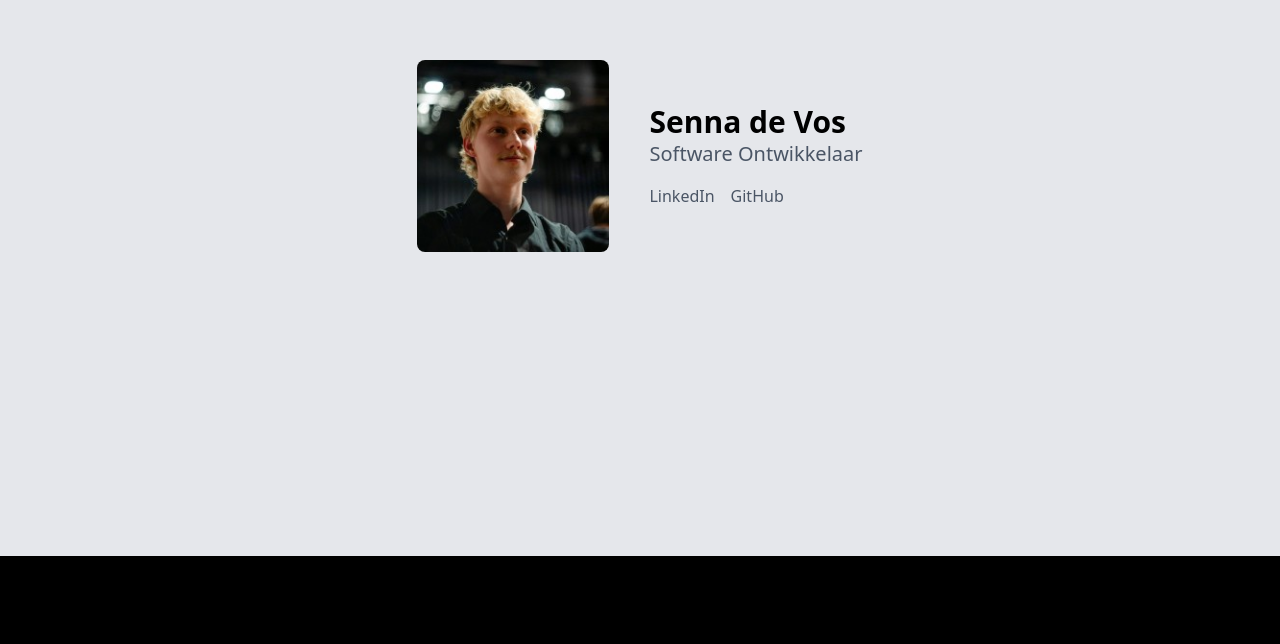
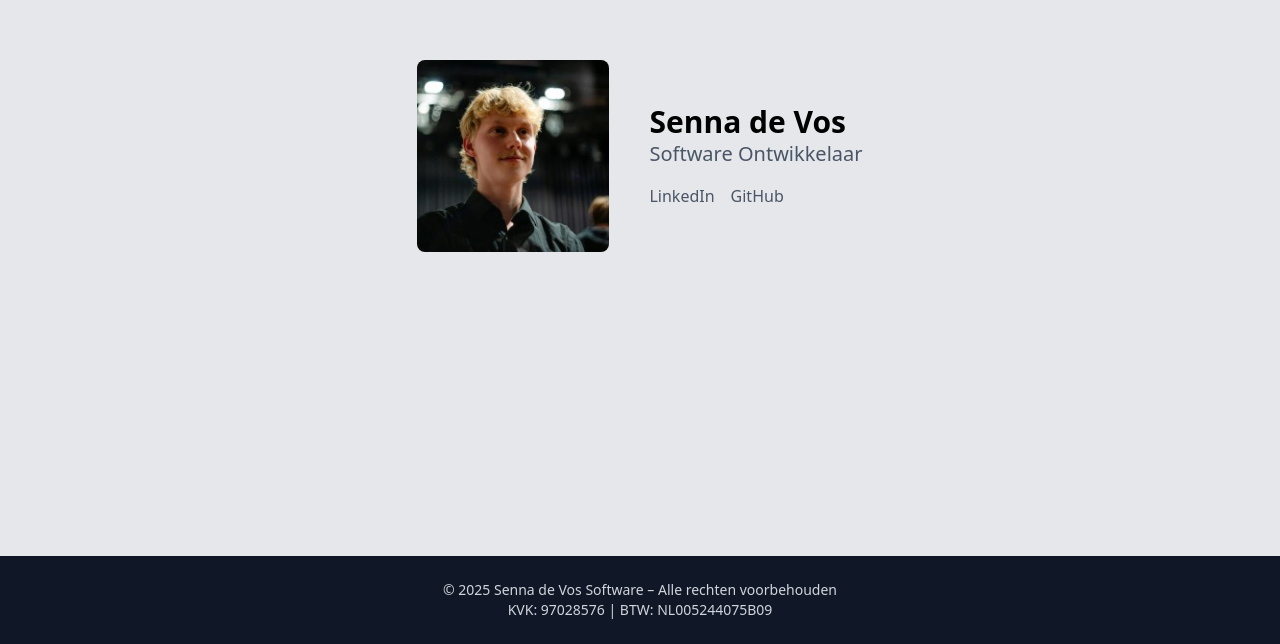
Before and after one commit to sennadevos/portfolio, a Vue app: page / in a window 1280 px wide. Shown: the part 244-888 px from the top of the page. Before the commit the page ends 800 px from the top, so only its background shows below. Built offline with nearby package versions, Linux system fonts and the light colour scheme.

Commit message:
feat(footer): add footer to the end of the page

```diff
--- a/src/App.vue
+++ b/src/App.vue
@@ -1,12 +1,11 @@
 <script setup>
 import HeroSection from "./sections/HeroSection.vue";
-
-import { useI18n } from "vue-i18n";
-const { t } = useI18n()
+import Footer from "./sections/Footer.vue";
 </script>
 
 <template>
   <div>
     <HeroSection />
+    <Footer />
   </div>
 </template>
--- a/src/locales/en.json
+++ b/src/locales/en.json
@@ -4,5 +4,10 @@
   "detailed_nl": "Detailed Dutch",
   "compact_nl": "Compact Dutch",
   "detailed_en": "Detailed English",
-  "compact_en": "Compact English"
+  "compact_en": "Compact English",
+  "legal": {
+    "rightsReserved": "All rights reserved",
+    "privacyPolicy": "Privacyverklaring",
+    "termsAndConditions": "Terms and Conditions"
+  }
 }
--- a/src/locales/nl.json
+++ b/src/locales/nl.json
@@ -4,5 +4,10 @@
   "detailed_nl": "Gedetaileerd Nederlands",
   "compact_nl": "Compact Nederlands",
   "detailed_en": "Gedetaileerd Engels",
-  "compact_en": "Compact Engels"
+  "compact_en": "Compact Engels",
+  "legal": {
+    "rightsReserved": "Alle rechten voorbehouden",
+    "privacyPolicy": "Privacyverklaring",
+    "termsAndConditions": "Algemene voorwaarden"
+  }
 }
--- /dev/null
+++ b/src/sections/Footer.vue
@@ -0,0 +1,15 @@
+<script setup>
+import {useI18n} from "vue-i18n";
+const { t } = useI18n()
+</script>
+
+<template>
+  <footer class="bg-gray-900 text-gray-300 text-sm text-center p-6">
+    <p>&copy; 2025 Senna de Vos Software – {{ t('legal.rightsReserved') }}</p>
+    <p>KVK: 97028576 | BTW: NL005244075B09</p>
+<!--    <p>-->
+<!--      <a href="/algemene-voorwaarden.pdf" class="underline hover:text-white">{{ t('legal.termsAndConditions') }}</a> |-->
+<!--      <a href="/privacy-verklaring.pdf" class="underline hover:text-white">{{ t('legal.privacyPolicy') }}</a>-->
+<!--    </p>-->
+  </footer>
+</template>
```
